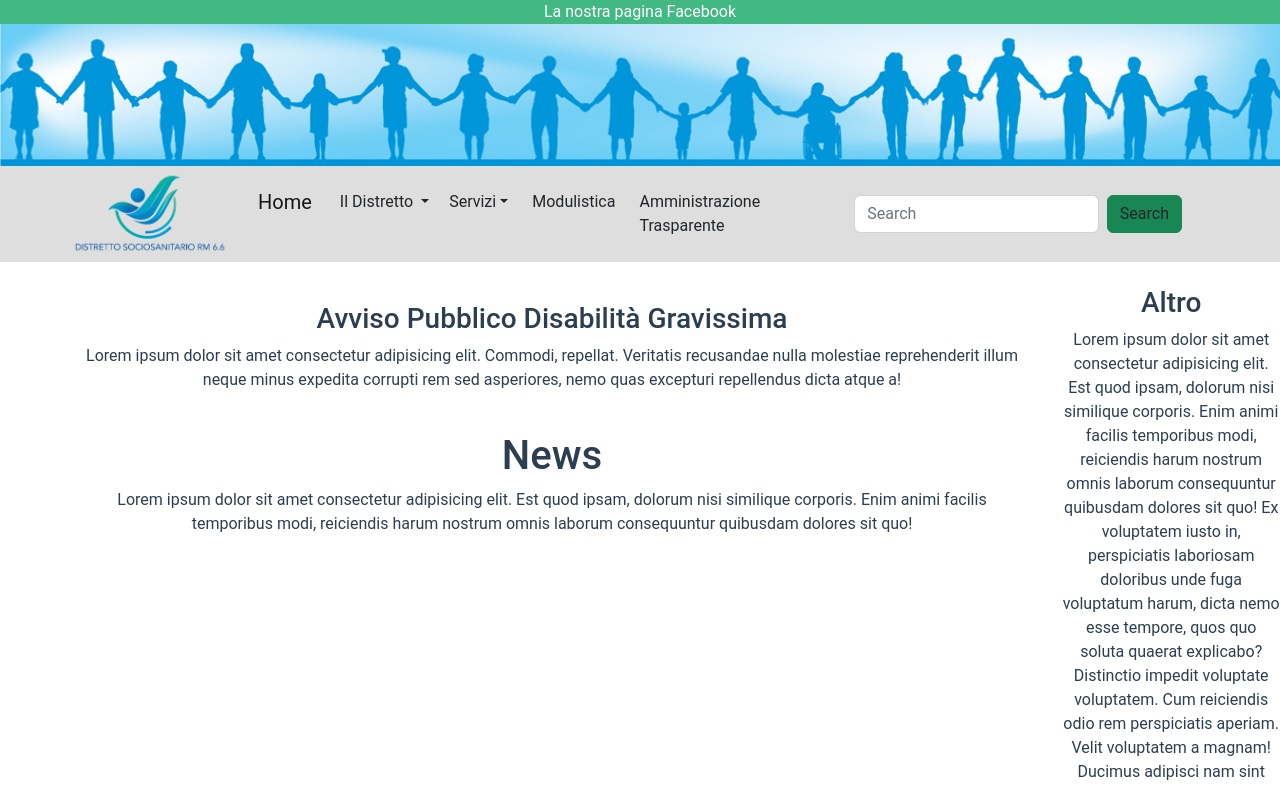
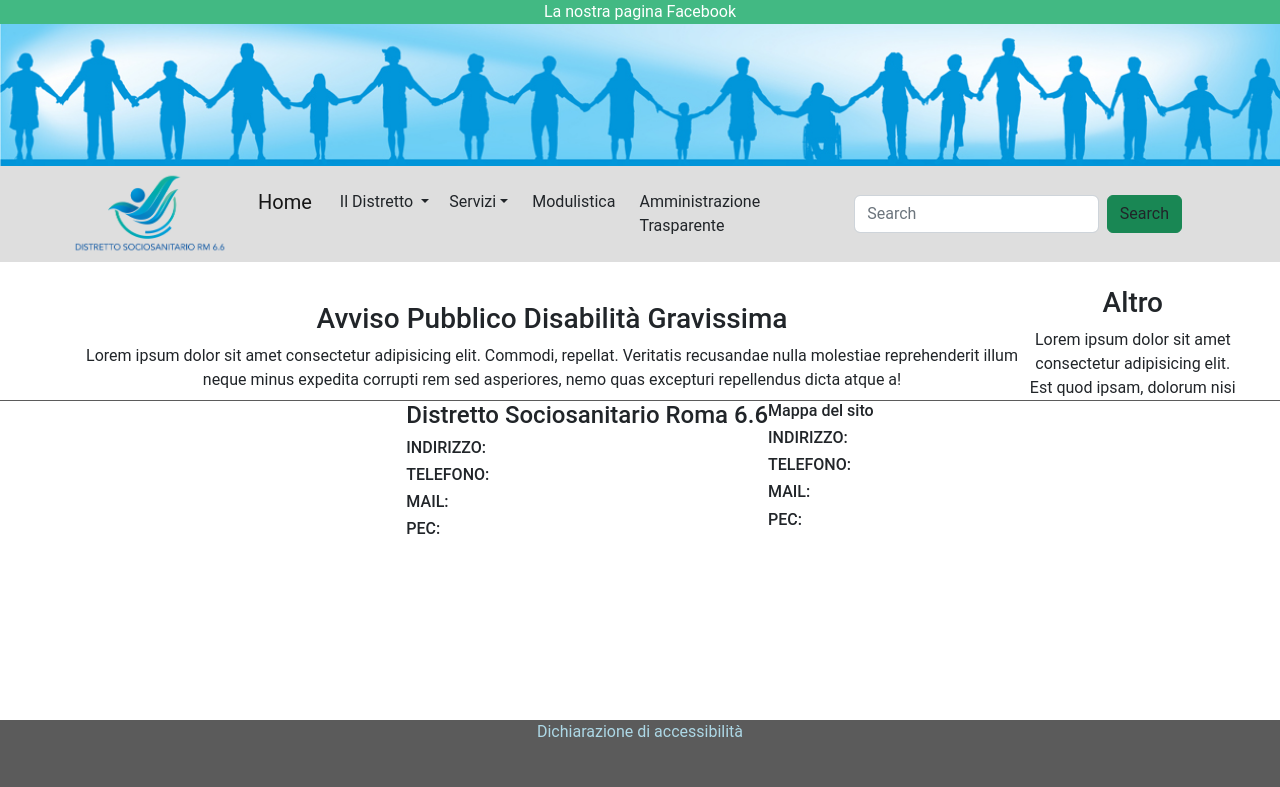
Before and after one commit to Ruma303/ciglieri-demo, a Vue app: page / in a window 1280 px wide. Shown: the top 787 px of the page. Built offline with nearby package versions, Linux system fonts and the light colour scheme.

Commit message:
posizionamento corretto di App.vue

```diff
--- a/src/App.vue
+++ b/src/App.vue
@@ -1,18 +1,18 @@
 <template>
-  <div class="app-container container-fluid px-0">
+  <div class="container-fluid px-0 h-auto d-flex flex-column justify-content-center">
 
       <!-- $ Header e navbar -->
       <HeaderComponent id="header-component"/>
 
-      <!-- $ Main -->
-      <div id="main-view-div">
-        <!-- *Questo router-view sará il componente dinamico che mostrerá altre views -->
-        <router-view id="main-component"/>
-        <RightSideComponent id="rightside-container" />
+      <!-- $ Main con componenti dinamici -->
+      <div id="main-component">
+        <router-view id="main-router-component"/>
+        <RightSideComponent id="right-component" />
       </div>
 
-      <!-- $ Footer -->
-      <Footer id="footer-component"/>
+      <!-- FIXME Footer deve trovarsi in fondo, attaccato alla pagina, sotto il main-->
+
+      <Footer id="footer-component" class="sticky-bottom"/>
 
   </div>
 </template>
@@ -51,29 +51,33 @@ a {
   -webkit-font-smoothing: antialiased;
   -moz-osx-font-smoothing: grayscale;
   text-align: center;
-  color: #2c3e50;
-  //width: 100%;
-  //height: 100%;
-}
-.app-container {
+  //color: #2c3e50;
   width: 100vw;
   height: 100vh;
   margin: 0;
   padding: 0;
-  position: relative;
 
-  //$ Main
-  #main-view-div {
+  // Header
+  #header-component{
+    top: 0;
+    left: 0;
+    right: 0;
+    max-height: 100%;
+  }
+
+  // Main
+  #main-component {
     display: flex;
     justify-content: start;
-    height: 100%;
+    //height: 100%;
     width: 100%;
     max-width: 1400px;
+    //max-height: 1400px;
     margin: 0 auto;
     //gap: 5rem;
-    position: relative;
+    //top: 479.913px; //FIXME aggiusta
 
-    #main-component {
+    #main-router-component {
       max-width: 80%;
       width: 100%;
       height:100%;
@@ -83,21 +87,18 @@ a {
       left: 0;
       top: 0;
     }
-    #rightside-container {
+
+    #right-component {
       max-width: 17%;
-      position: absolute;
+      height: 100%;
       right: 0;
       top: 0;
     }
   }
-  /*$ Footer */
+
+  // Footer
   #footer-component {
-    position: relative; //FIXME Forse da cambiare
-    bottom: 0;
-    left: 0;
-    right: 0;
+    max-height: 100%;
   }
 }
-
-
 </style>
--- a/src/components/homepage/RightSideComponent.vue
+++ b/src/components/homepage/RightSideComponent.vue
@@ -1,8 +1,8 @@
 <template>
-    <div class="py-4">
-      <h3 id="component-title">Altro</h3>
-      <p>Lorem ipsum dolor sit amet consectetur adipisicing elit. Est quod ipsam, dolorum nisi similique corporis. Enim animi facilis temporibus modi, reiciendis harum nostrum omnis laborum consequuntur quibusdam dolores sit quo! Ex voluptatem iusto in, perspiciatis laboriosam doloribus unde fuga voluptatum harum, dicta nemo esse tempore, quos quo soluta quaerat explicabo? Distinctio impedit voluptate voluptatem. Cum reiciendis odio rem perspiciatis aperiam. Velit voluptatem a magnam! Ducimus adipisci nam sint totam, itaque esse similique suscipit, dolorem deserunt sequi saepe consequatur voluptatum sapiente commodi qui minima doloremque laudantium inventore aut vel neque eligendi! Architecto, quidem pariatur voluptatem, ipsam fugiat nobis odio necessitatibus repudiandae hic consequuntur veniam sint? Quia fugiat ipsum inventore error tempore labore vel cum consequatur
-</p>
+    <div class="py-4" id="rigth-component">
+        <h3 id="component-title">Altro</h3>
+        <p>Lorem ipsum dolor sit amet consectetur adipisicing elit. Est quod ipsam, dolorum nisi similique corporis. Enim animi facilis temporibus modi, reiciendis harum nostrum.
+        </p>
     </div>
 </template>
 
@@ -14,7 +14,8 @@ export default {
 </script>
 
 <style lang="scss" scoped>
-/* #component-title {
-
-} */
+ #rigth-component {
+    height: 100%;
+    width: 100%;
+}
 </style>
--- a/src/views/MainView.vue
+++ b/src/views/MainView.vue
@@ -5,6 +5,26 @@
             <h1 id="news-view-title">News</h1>
             <p>
             Lorem ipsum dolor sit amet consectetur adipisicing elit. Est quod ipsam, dolorum nisi similique corporis. Enim animi facilis temporibus modi, reiciendis harum nostrum omnis laborum consequuntur quibusdam dolores sit quo!
+            Lorem ipsum dolor sit amet consectetur adipisicing elit. Officia voluptatem similique omnis impedit architecto repellendus nam error aperiam assumenda et, blanditiis doloribus nobis vero quos nulla. Laborum nesciunt id quos?
+            Blanditiis est, nobis consequuntur officiis, dolorum saepe atque sed minima illo quis pariatur corrupti, assumenda suscipit eaque? Facere non iusto, quasi placeat veniam blanditiis facilis sapiente, corporis, ullam nulla nostrum!
+            Laudantium cupiditate modi, hic rerum sapiente officiis. Quos, est minus saepe necessitatibus incidunt nam veniam neque accusantium vitae natus! Molestias, aliquam rem? Natus praesentium eveniet perferendis alias totam animi! Harum?
+            Iure ad mollitia vel odit hic, doloremque explicabo corporis. Reprehenderit mollitia placeat molestiae aliquam nostrum iste soluta, excepturi, ex at rerum distinctio. Ipsa pariatur dicta dolorem voluptatum architecto dolore libero.
+            Fuga, obcaecati quas deleniti voluptate iure fugiat quisquam officia pariatur reiciendis voluptatem fugit possimus, ipsum nihil labore non dicta reprehenderit illo esse placeat at, beatae a? Eius quod facere accusantium!
+            Fugit sint minima ipsum error aspernatur debitis recusandae necessitatibus sapiente maxime nisi ab sequi quia facilis omnis magni earum asperiores id in, ipsa totam quidem voluptatum perferendis. Dignissimos, reprehenderit perspiciatis.
+            Unde ducimus consequuntur dolore omnis, cum impedit, molestias autem animi, ipsa tenetur rem minus ipsam velit necessitatibus at architecto repudiandae inventore amet iste repellendus veniam. Consequuntur voluptatum totam vitae ab.
+            Labore in autem et dolorem accusamus hic minima, quia quae architecto delectus nobis eum saepe doloribus explicabo, odit modi quasi itaque odio voluptatum aliquam, aperiam dignissimos. Unde incidunt nemo eaque?
+            Architecto, harum. Blanditiis architecto, sequi, illo aut pariatur eum cumque, quos laboriosam esse velit ullam eveniet qui labore nulla facere. Voluptatem numquam ea exercitationem nisi veniam ut, beatae sapiente magnam.
+            Sed eos laboriosam cumque ipsum sunt, blanditiis dolorum vitae fugit perferendis neque vero totam pariatur quo nemo deserunt exercitationem. Cupiditate veritatis fugit, distinctio rerum laudantium incidunt? Temporibus minus ipsa aliquam!
+            Ullam corrupti esse illo cumque consequuntur repellendus accusamus, sequi officiis consectetur est, vero laudantium sed perspiciatis rerum maxime inventore, recusandae eveniet ipsum blanditiis voluptatibus placeat eaque voluptates deleniti consequatur? Itaque.
+            At asperiores minus dignissimos aspernatur placeat beatae obcaecati fugiat dolor laboriosam exercitationem! Architecto quia, dolor neque saepe vitae quisquam quo omnis repellendus totam, eos autem quos inventore quibusdam quis ex.
+            Nobis sequi fugit reprehenderit necessitatibus fuga laborum dolor, ipsa incidunt eos voluptates dolorum amet facilis, nemo, at officia sapiente corrupti ex. Odio alias mollitia laborum minima reiciendis nesciunt enim consequatur?
+            Repellat at adipisci voluptates quae eaque similique nam. Est laudantium, aut repudiandae amet non voluptatibus sit illum nam esse a magnam veniam, adipisci vero omnis repellendus ipsam. Officia, totam consequuntur?
+            Ratione quae at expedita exercitationem voluptas, hic veritatis eius suscipit atque possimus, tenetur numquam et sapiente itaque placeat facilis quos ducimus quaerat beatae fugit quo impedit porro aliquam. Commodi, dolores?
+            Sed architecto reprehenderit officiis id est deserunt blanditiis facere ea voluptatem sequi, veritatis facilis a. Repudiandae, mollitia maxime. Ullam magnam iusto dicta veniam voluptas. Dicta praesentium dolore consectetur cumque repellat!
+            Atque, unde vel aspernatur illo libero similique mollitia architecto, sint blanditiis debitis, recusandae neque consectetur adipisci commodi accusantium possimus placeat iure. Sapiente nihil ex, dolores at debitis quibusdam sint doloribus.
+            Quae obcaecati eius, adipisci nisi nesciunt blanditiis dolorum aliquam laborum tempore quaerat. Facere laudantium, deserunt commodi ab quo dignissimos, eligendi ut ipsum eius consectetur ad est voluptatem cumque cupiditate dolor!
+            Voluptatem, odit deleniti ipsam veniam molestiae, reiciendis excepturi esse nemo repellat quis praesentium perferendis labore dicta, rerum quas ipsum sapiente! Maiores sed est, ad totam tempora corporis. Quia, voluptatum animi.
+            Repellendus rerum aspernatur architecto nemo dolor officiis nihil recusandae autem magni et deserunt, perspiciatis quas quibusdam enim consectetur minima suscipit voluptatibus. Repellat, dicta error harum repudiandae illo iusto fuga nesciunt!
             </p>
         </div>
     </div>
```
